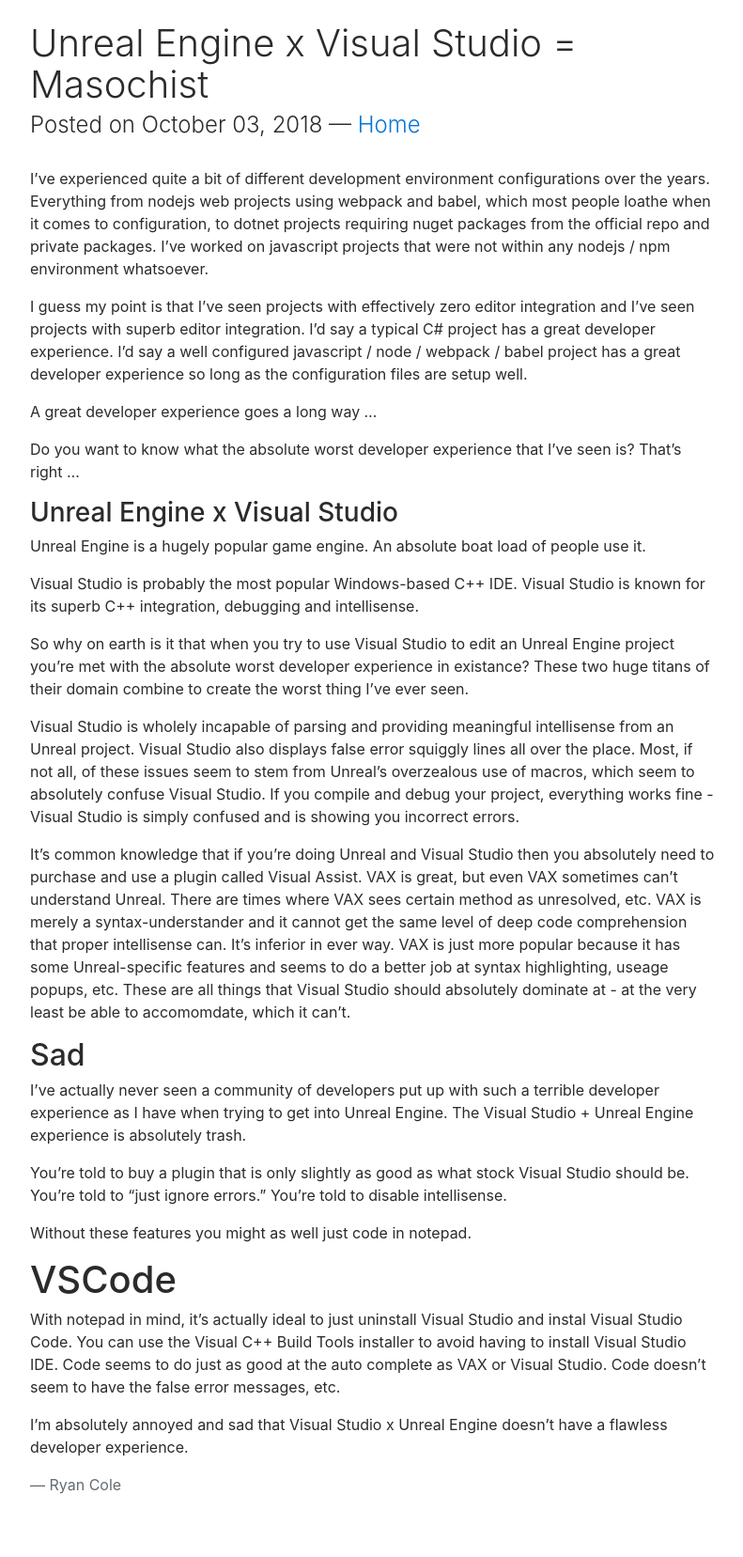
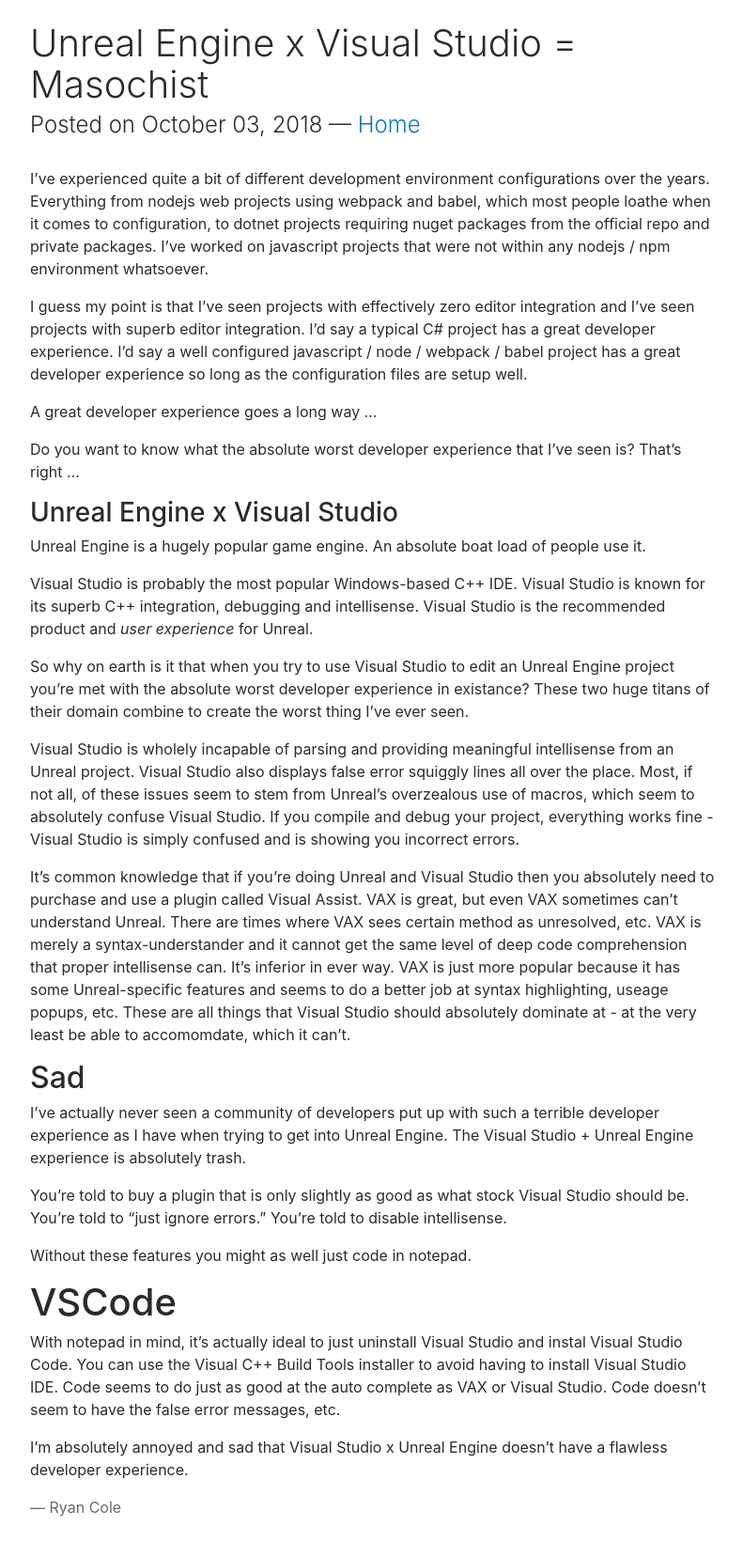
Before and after one commit to ryancole/ryancole.github.com, a Jekyll site: the page built from _posts/2018-10-03-unreal-visual-studio-masochist.md, in a window 1280 px wide. Shown: the whole page at 94% size, without its empty margins (243-1034 px from the left). Built offline with Jekyll 4.4.1, drawn with Linux system fonts in a browser that asks for light colours; comment, search, counter and statistics services are not loaded; before the commit the page ends 1633 px from its top, so only the background shows below that.

Commit message:
Update 2018-10-03-unreal-visual-studio-masochist.md

```diff
--- a/_posts/2018-10-03-unreal-visual-studio-masochist.md
+++ b/_posts/2018-10-03-unreal-visual-studio-masochist.md
@@ -15,7 +15,7 @@
 
 Unreal Engine is a hugely popular game engine. An absolute boat load of people use it.
 
-Visual Studio is probably the most popular Windows-based C++ IDE. Visual Studio is known for its superb C++ integration, debugging and intellisense.
+Visual Studio is probably the most popular Windows-based C++ IDE. Visual Studio is known for its superb C++ integration, debugging and intellisense. Visual Studio is the recommended product and *user experience* for Unreal.
 
 So why on earth is it that when you try to use Visual Studio to edit an Unreal Engine project you're met with the absolute worst developer experience in existance? These two huge titans of their domain combine to create the worst thing I've ever seen.
 
```
